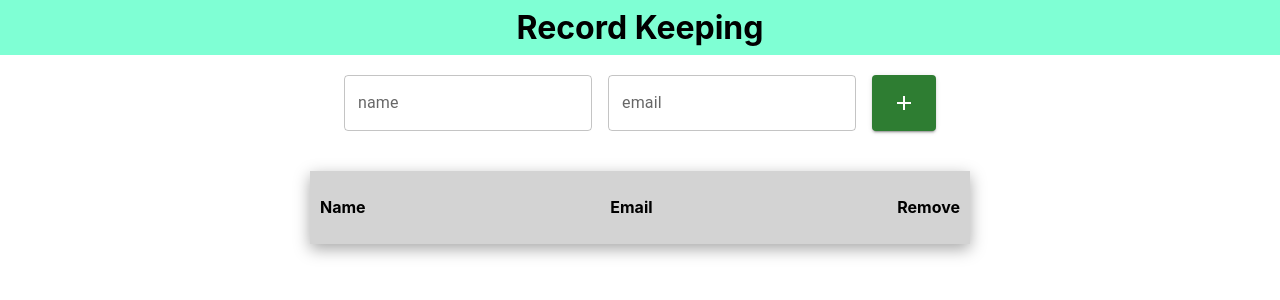
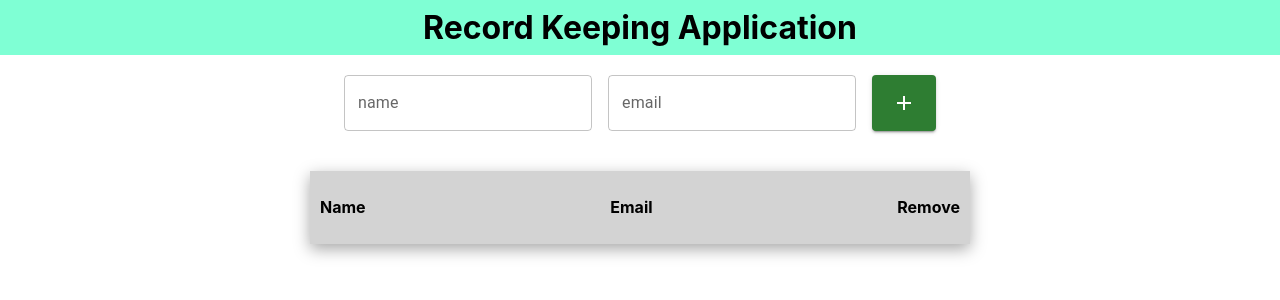
Before and after one commit to raveenakale475/record-keeping, a React (Create React App) app in the folder recordkeep/: page / in a window 1280 px wide. Shown: the top 300 px of the page. Built offline with nearby package versions, Linux system fonts and the light colour scheme.

Commit message:
some changes have been added to ui

```diff
--- a/recordkeep/src/components/Header.jsx
+++ b/recordkeep/src/components/Header.jsx
@@ -3,7 +3,7 @@ import React from "react";
 const Header = () => {
   return (
     <div className="header">
-      <h1> Record Keeping</h1>
+      <h1> Record Keeping Application</h1>
     </div>
   );
 };
```
